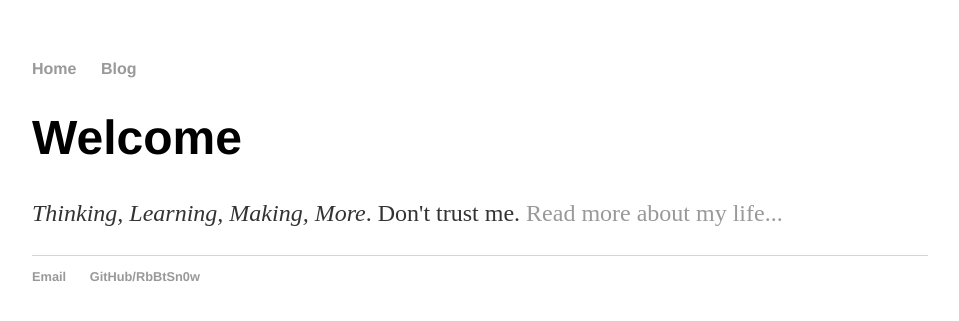
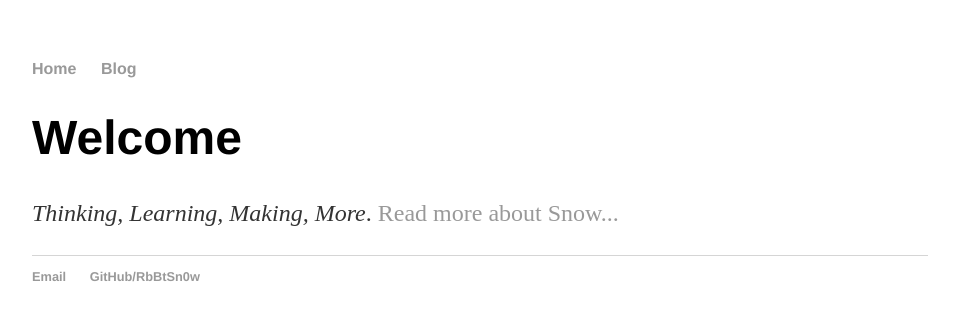
Before and after one commit to RbBtSn0w/rbbtsn0w.github.io, a Jekyll site: the page built from index.html, in a window 1280 px wide. Shown: the top 321 px of the page, without its empty margins (160-1119 px from the left). Built offline with Jekyll 4.4.1, drawn with Linux system fonts in a browser that asks for light colours; part of the change alters nothing that is shown.

Commit message:
update my link

```diff
--- a/index.html
+++ b/index.html
@@ -5,5 +5,7 @@ title: Rbbtsn0w's Blog
 
 <div class="blurb">
 	<h1>Welcome</h1>
-	<p> <em>Thinking, Learning, Making, More</em>. Don't trust me. <a href="/about">Read more about my life...</a></p>
+	<!-- <p> <em>Thinking, Learning, Making, More</em>. Don't trust me. <a href="/about">Read more about my life...</a></p> -->
+
+	<p> <em>Thinking, Learning, Making, More</em>. <a href="https://www.linkedin.com/in/snowwu/">Read more about Snow...</a></p>
 </div>
```
